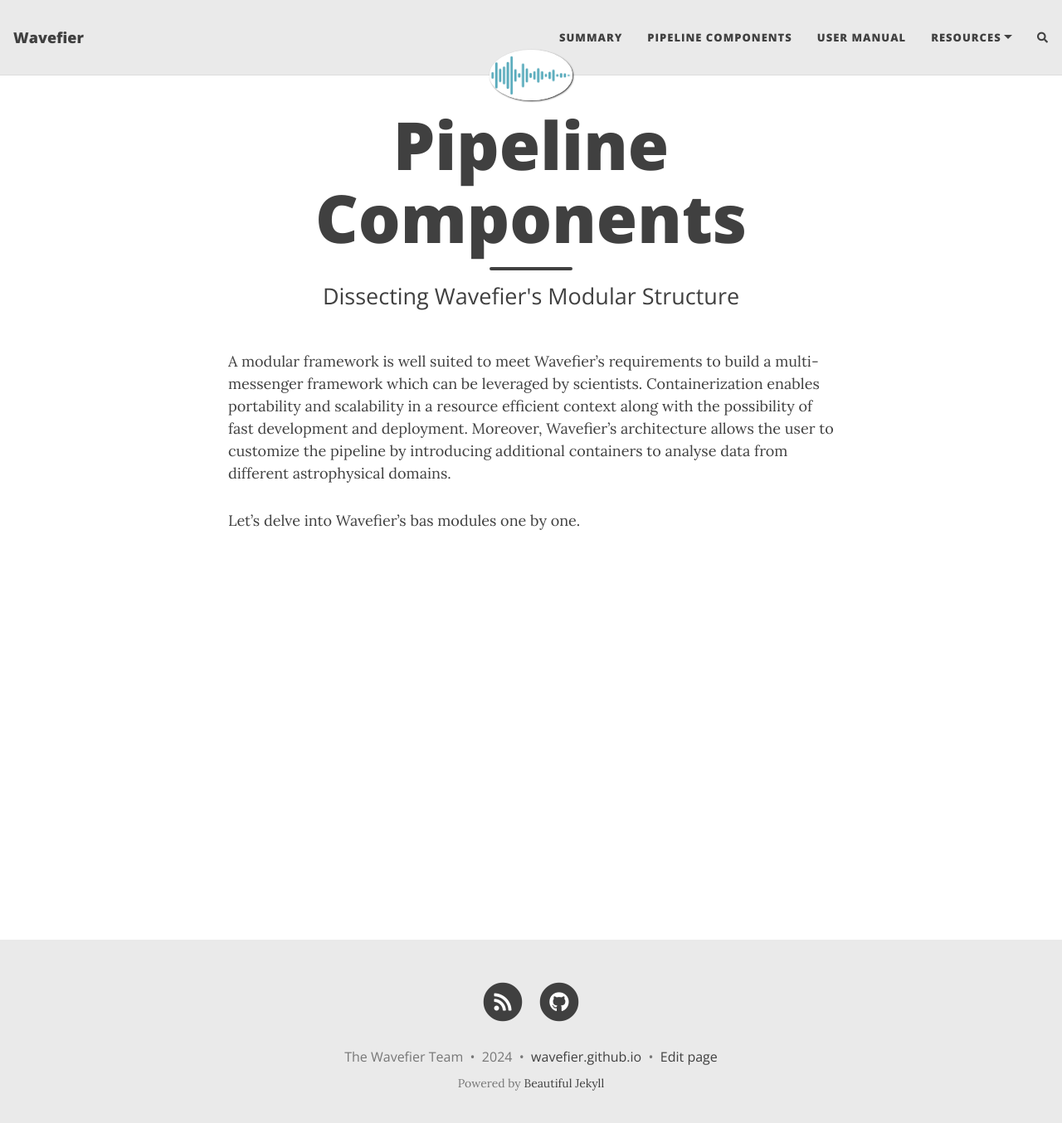
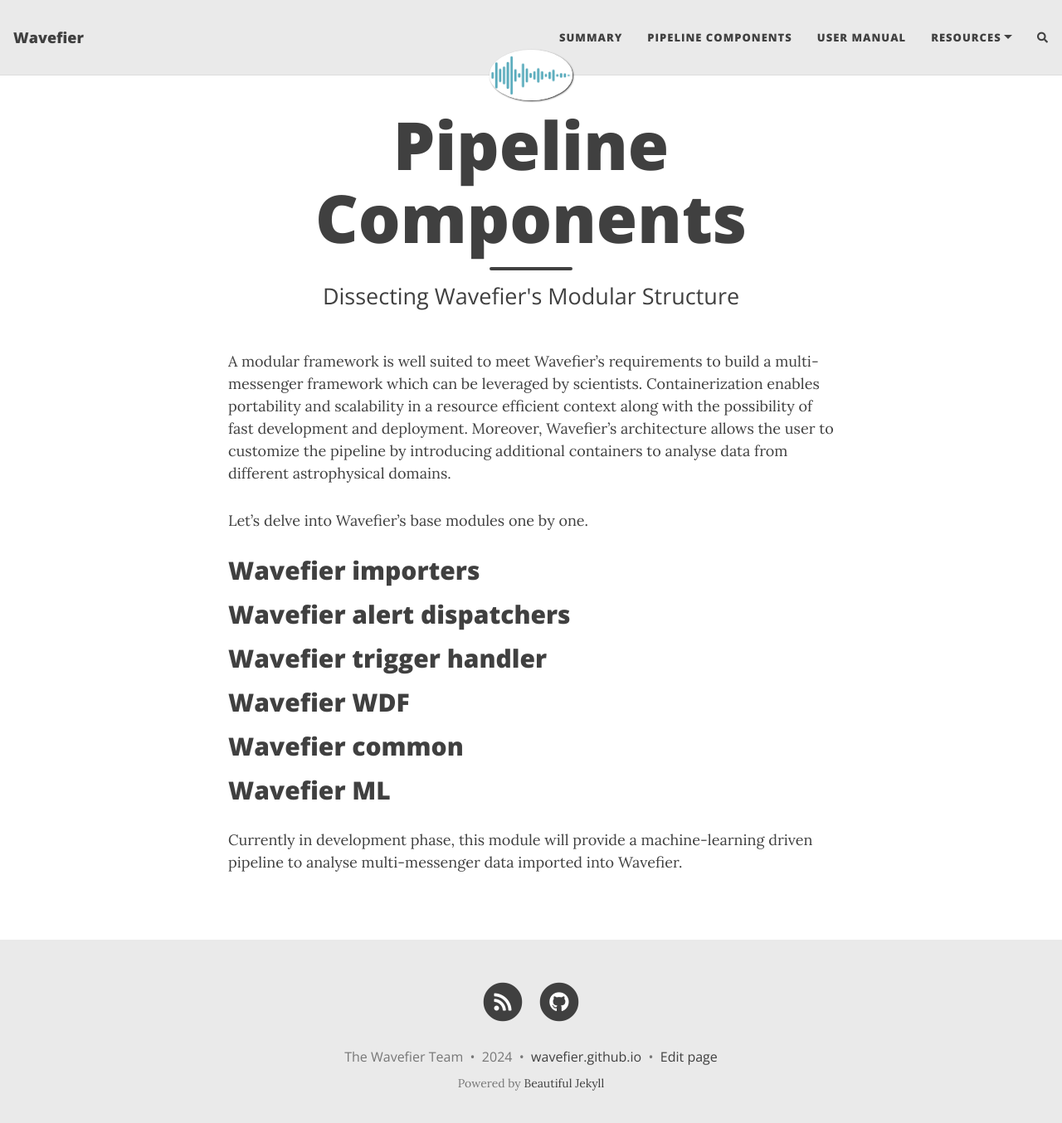
Before and after one commit to wavefier/wavefier, a Jekyll site: the page built from pipeline.md, in a window 1280 px wide and 1367 px high. Shown: the top 1354 px of the window at 83% size. Built offline with Jekyll 4.4.1, drawn with Linux system fonts in a browser that asks for light colours; nearby versions of some CDN libraries; comment, search, counter and statistics services are not loaded.

Commit message:
Update pipeline.md

```diff
--- a/pipeline.md
+++ b/pipeline.md
@@ -6,4 +6,12 @@
 
 A modular framework is well suited to meet Wavefier's requirements to build a multi-messenger framework which can be leveraged by scientists. Containerization enables portability and scalability in a resource efficient context along with the possibility of fast development and deployment. Moreover, Wavefier's architecture allows the user to customize the pipeline by introducing additional containers to analyse data from different astrophysical domains.
 
-Let's delve into Wavefier's bas modules one by one.
+Let's delve into Wavefier's base modules one by one.
+
+## Wavefier importers
+## Wavefier alert dispatchers
+## Wavefier trigger handler
+## Wavefier WDF
+## Wavefier common
+## Wavefier ML
+Currently in development phase, this module will provide a machine-learning driven pipeline to analyse multi-messenger data imported into Wavefier.
```
